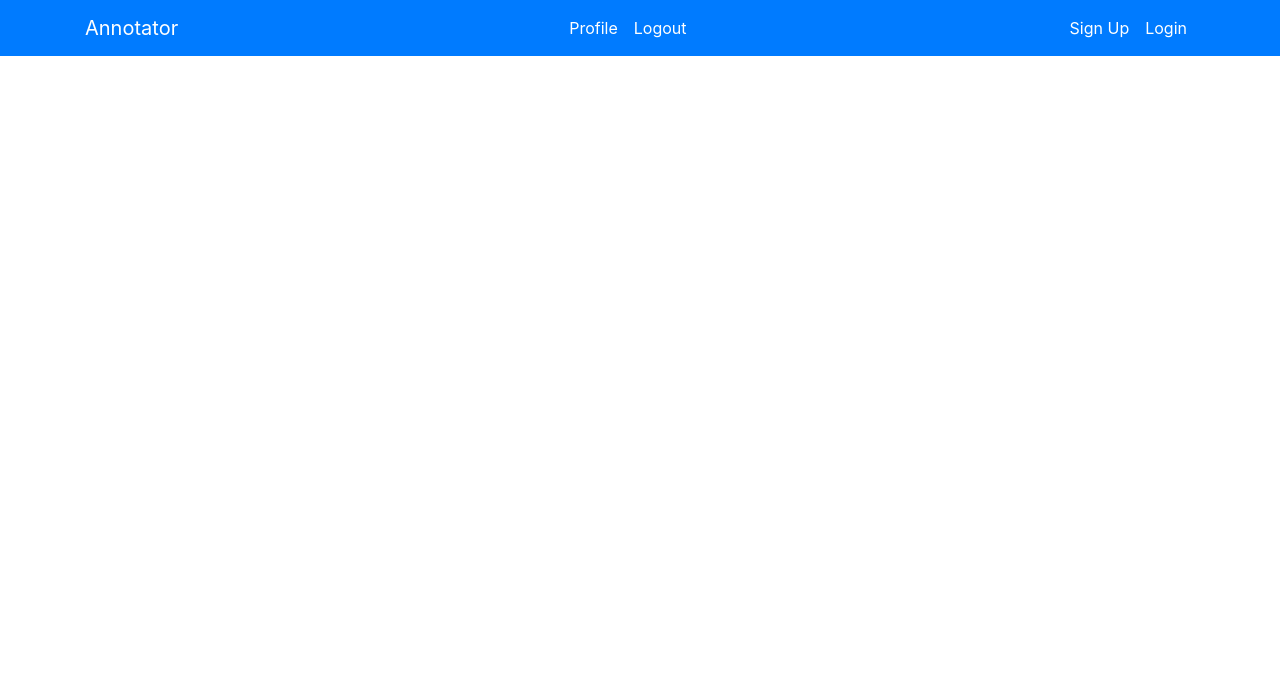
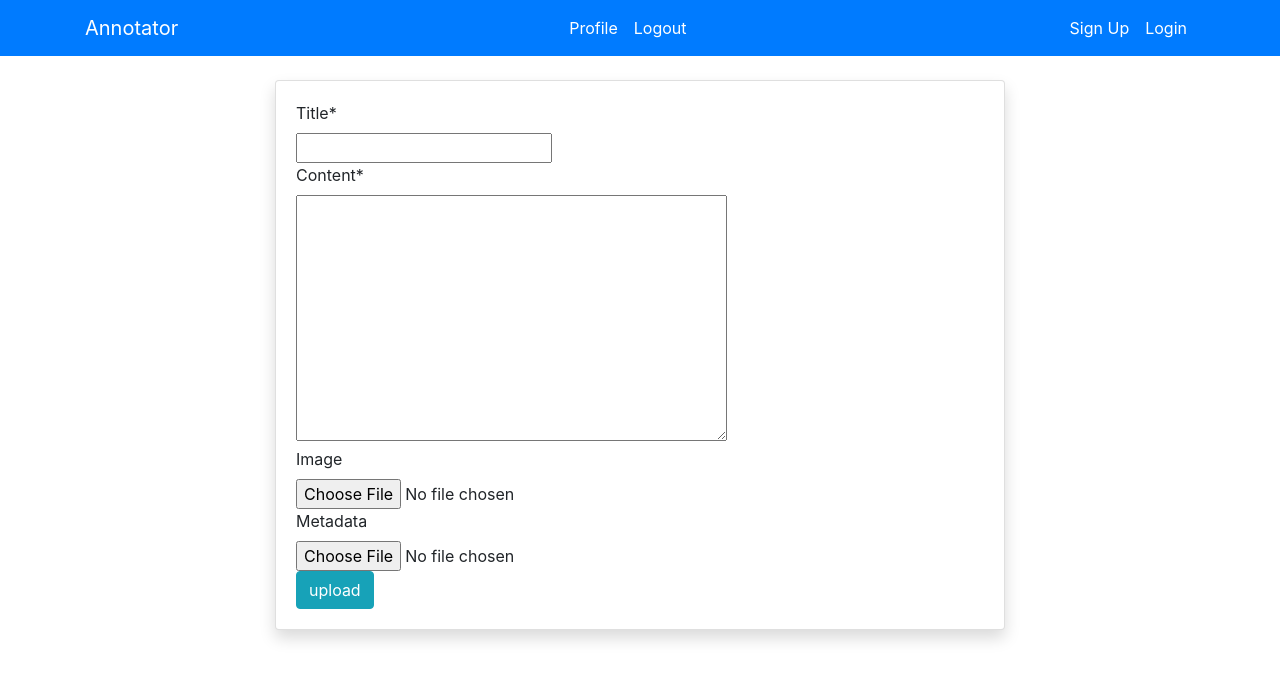
Before and after one commit to ChangZero/DaiSLab_VIA, a Django app: page / in a window 1280 px wide. Shown: the top 680 px of the page. Run offline with Django 4.2, Linux system fonts and the light colour scheme; parts of the project's set-up code (start-up, migrations or seed data) failed here and were passed over; some libraries are stand-ins or nearby versions.

Commit message:
Uploadforms생성

```diff
--- a/myapp/forms.py
+++ b/myapp/forms.py
@@ -0,0 +1,21 @@
+from socket import fromshare
+from django import forms
+from .models import PostModel, Photo, File
+
+
+class UploadcontentForm(forms.ModelForm):
+    class Meta:
+        model = PostModel
+        fields = ['title', 'content']
+
+
+class UploadphotoForm(forms.ModelForm):
+    class Meta:
+        model = Photo
+        fields = ['image']
+
+
+class UploadfileForm(forms.ModelForm):
+    class Meta:
+        model = File
+        fields = ['metadata']
--- a/myapp/models.py
+++ b/myapp/models.py
@@ -2,6 +2,7 @@ from distutils.command.upload import upload
 from email.mime import image
 from turtle import title
 from unittest.util import _MAX_LENGTH
+from django.core.validators import FileExtensionValidator
 from django.db import models
 from django.contrib.auth.models import User
 # Create your models here.
@@ -21,12 +22,17 @@ class PostModel(models.Model):
 
 
 class Photo(models.Model):
-    user = models.ForeignKey(User, on_delete=models.CASCADE, null=True)
     post = models.ForeignKey(PostModel, on_delete=models.CASCADE, null=True)
-    image = models.ImageField(upload_to='images/', blank=True, null=True)
+    image = models.ImageField(
+        upload_to='images/', validators=[FileExtensionValidator(['png', 'jpg'])], null=True, blank=True)
+
+    def __str__(self):
+        return self.image
 
 
 class File(models.Model):
-    user = models.ForeignKey(User, on_delete=models.CASCADE, null=True)
     post = models.ForeignKey(PostModel, on_delete=models.CASCADE, null=True)
     metadata = models.FileField(upload_to='files/', blank=True, null=True)
+
+    def __str__(self):
+        return self.metadata
--- a/myapp/views.py
+++ b/myapp/views.py
@@ -1,7 +1,7 @@
-from django.shortcuts import render
+from django.shortcuts import render, redirect
 from django.http import HttpResponse
-
 from myapp.models import PostModel
+from .forms import UploadcontentForm, UploadfileForm, UploadphotoForm
 # Create your views here.
 
 
@@ -10,8 +10,17 @@ def viaindex(request):
 
 
 def index(request):
-    return render(request, 'myapp/index.html')
-
-
-def post(request):
-    posts = PostModel.objects.all
+    if request.method == 'POST':
+        form1 = UploadcontentForm(request.POST)
+        form2 = UploadphotoForm(request.POST or None, request.FILES)
+        form3 = UploadfileForm(request.POST or None, request.FILES)
+        if form1.is_valid() & form2.is_valid() & form3.is_valid():
+            form1.save()
+            form2.save()
+            form3.save()
+            return redirect('myapp-index')
+    else:
+        form1 = UploadcontentForm()
+        form2 = UploadphotoForm()
+        form3 = UploadfileForm()
+    return render(request, 'myapp/index.html', {'form1': form1, 'form2': form2, 'form3': form3})
--- a/templates/myapp/index.html
+++ b/templates/myapp/index.html
@@ -1 +1,24 @@
 {% extends 'partials/base.html' %}
+{% block title %}Upload{% endblock%}
+{% load crispy_forms_tags %}
+
+{% block content %}
+    <div class="container">
+        <div class="row mt-4">
+            <div class = "col-md-8 offset-md-2">
+                <div class="card shadow">
+                    <div class="card-body">
+                        <form method="POST" enctype="multipart/form-data">
+                            {% csrf_token %}
+                            {{ form1|crispy}}
+                            {{ form2|crispy}}
+                            {{ form3|crispy}}
+                            <input class="btn btn-info" type="submit", value="upload">
+                        </form>
+                    </div>
+                </div>
+            </div>
+        </div>
+    </div>
+
+{% endblock %}
--- a/via/settings.py
+++ b/via/settings.py
@@ -39,6 +39,7 @@ INSTALLED_APPS = [
     'django.contrib.messages',
     'django.contrib.staticfiles',
     'myapp.apps.MyappConfig',
+    'crispy_forms',
 ]
 
 MIDDLEWARE = [
```
Also changed, not shown: myapp/admin.py (deleted, +0 -18 lines), db.sqlite3, myapp/migrations/0006_remove_file_user_remove_photo_user.py (added), myapp/migrations/0007_alter_photo_image.py (added), myapp/migrations/0008_alter_photo_image.py (added).
